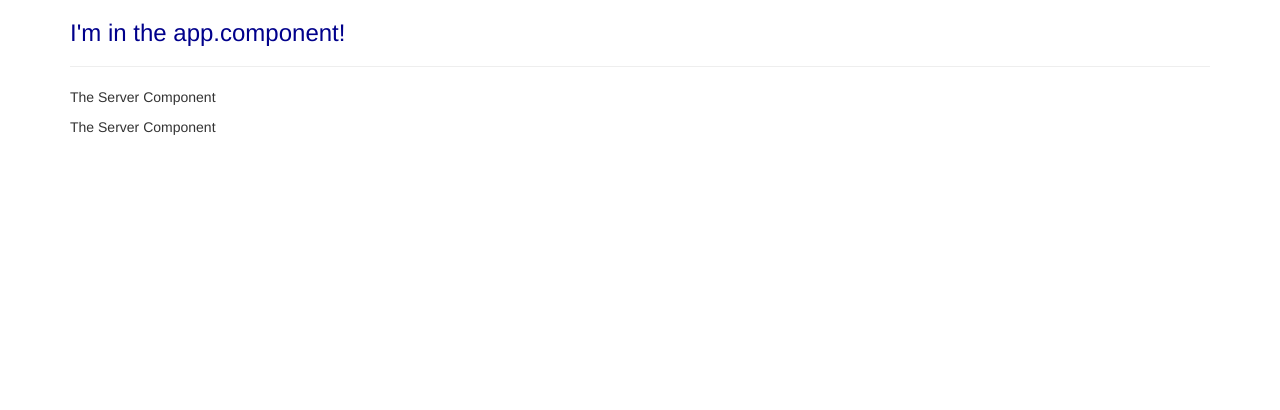
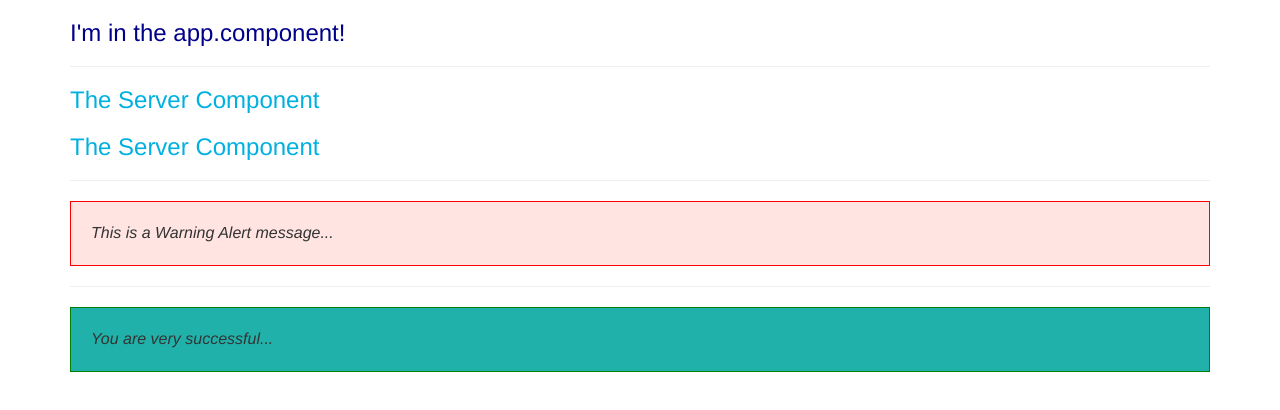
Before and after one commit to mlstephens/Angular6-First-App, an Angular app: page / in a window 1280 px wide. Shown: the top 410 px of the page. Built offline with nearby package versions, Linux system fonts and the light colour scheme.

Commit message:
Assignment 1 practicing components.

```diff
--- a/src/app/Server/server.component.html
+++ b/src/app/Server/server.component.html
@@ -1 +1,3 @@
-<p>The Server Component</p>
+<h3>
+  <font color="lighblue">The Server Component</font>
+</h3>
--- a/src/app/app.component.html
+++ b/src/app/app.component.html
@@ -4,6 +4,10 @@
       <h3>I'm in the app.component!</h3>
       <hr />
       <app-servers></app-servers>
+      <hr />
+      <app-warningalert></app-warningalert>
+      <hr />
+      <app-successful></app-successful>
     </div>
   </div>
 </div>
--- a/src/app/servers/servers.component.css
+++ b/src/app/servers/servers.component.css
@@ -0,0 +1,3 @@
+h3 {
+  color: lightblue;
+}
--- /dev/null
+++ b/src/app/successful/successful.component.css
@@ -0,0 +1,7 @@
+p{
+  padding: 20px;
+  background-color: lightseagreen;
+  border: 1px solid green;
+  font-size: medium;
+  font-style: italic;
+}
--- /dev/null
+++ b/src/app/successful/successful.component.html
@@ -0,0 +1,3 @@
+<p>
+  <i>You are very successful...</i>
+</p>
--- /dev/null
+++ b/src/app/successful/successful.component.ts
@@ -0,0 +1,15 @@
+import { Component, OnInit } from '@angular/core';
+
+@Component({
+  selector: 'app-successful',
+  templateUrl: './successful.component.html',
+  styleUrls: ['./successful.component.css']
+})
+export class SuccessfulComponent implements OnInit {
+
+  constructor() { }
+
+  ngOnInit() {
+  }
+
+}
--- /dev/null
+++ b/src/app/warningalert/warningalert.component.css
@@ -0,0 +1,7 @@
+p {
+  padding: 20px;
+  background-color: mistyrose;
+  border: 1px solid red;
+  font-size: medium;
+  font-style: italic;
+}
--- /dev/null
+++ b/src/app/warningalert/warningalert.component.html
@@ -0,0 +1 @@
+<p>This is a Warning Alert message...</p>
```
Also changed, not shown: src/app/app.module.ts (+5 -2 lines), src/app/warningalert/warningalert.component.ts (added, +11 -0 lines), 1 other file (tests, documents, lock files or other folders).
